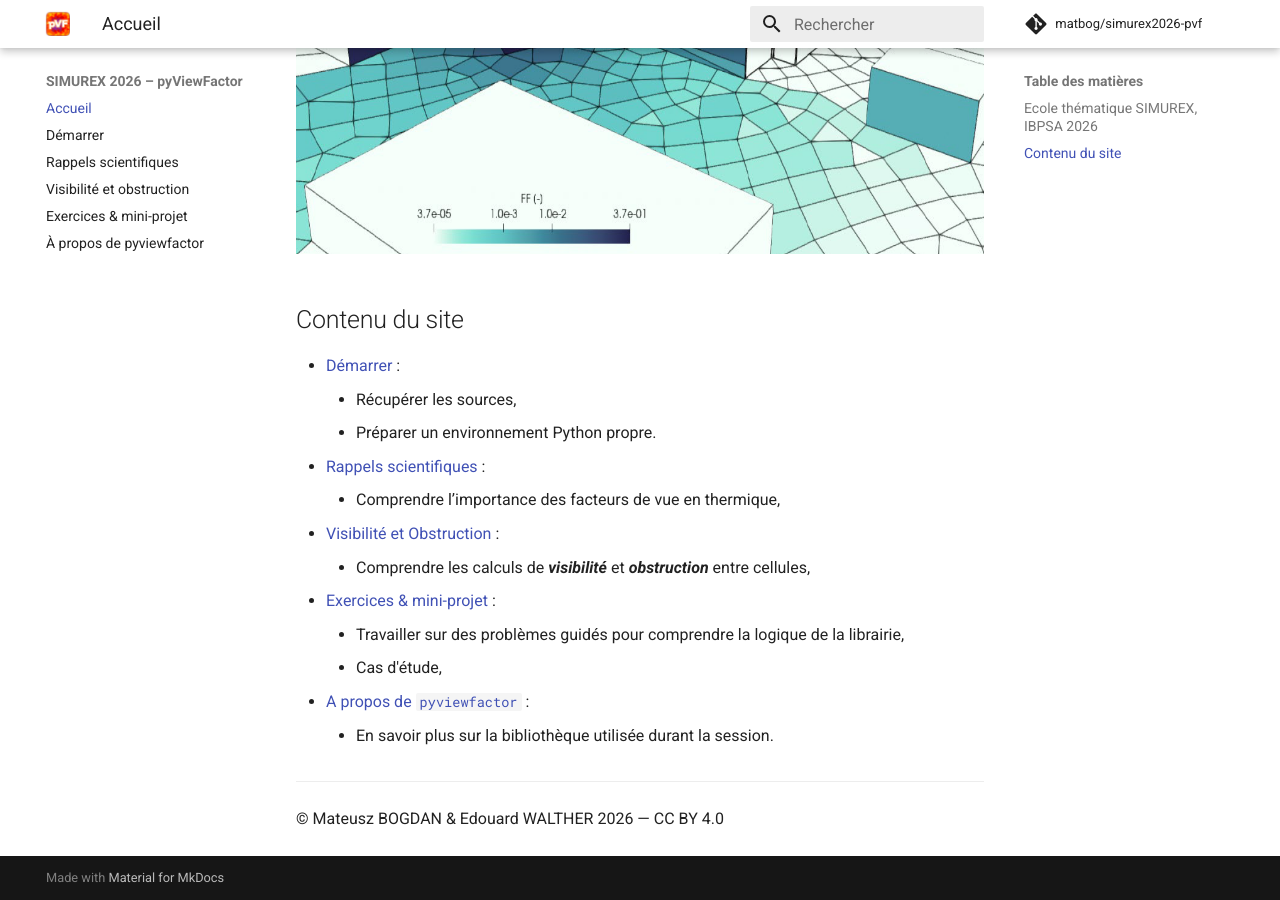
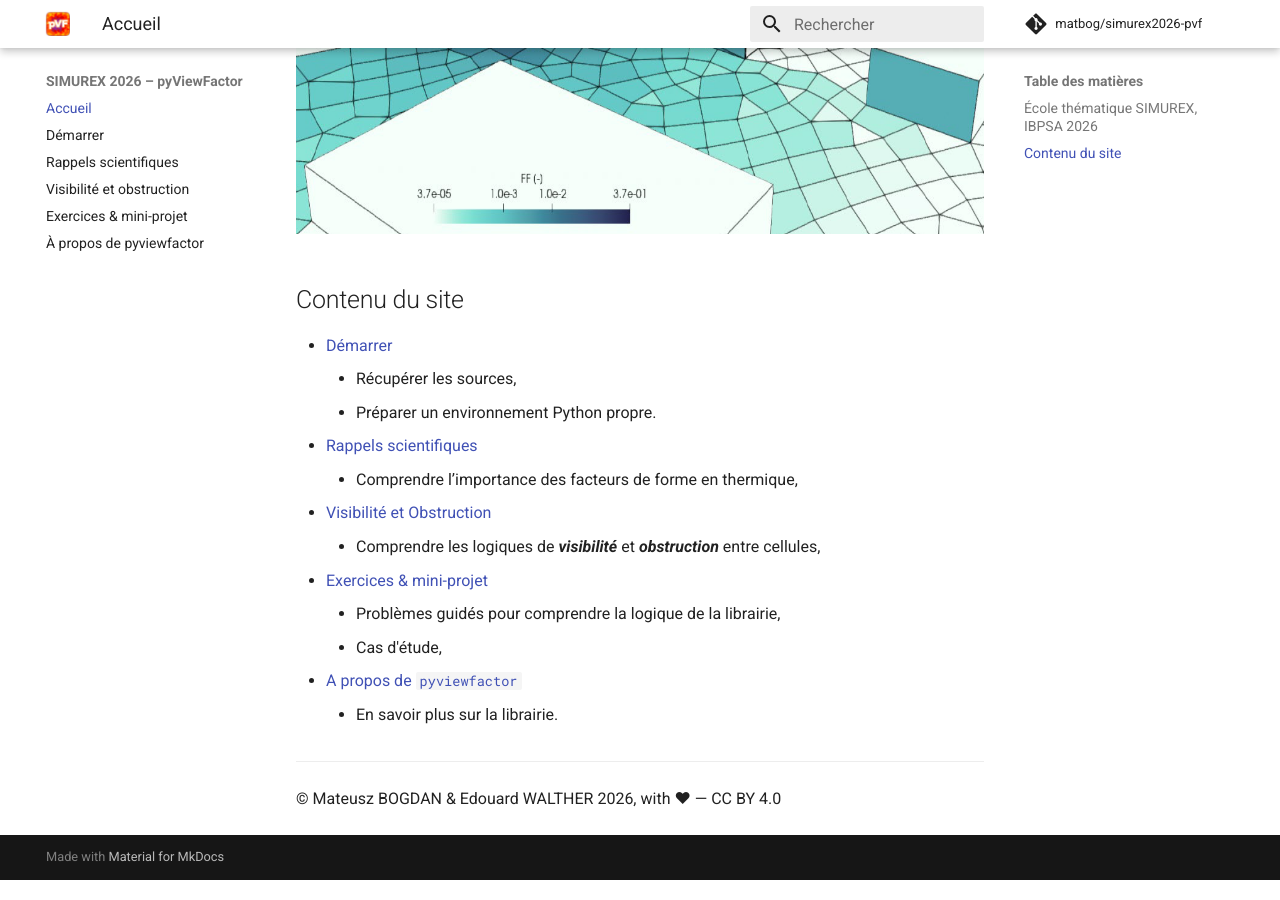
Before and after one commit to matbog/simurex2026-pvf, an MkDocs documentation site: the page built from docs/index.md, in a window 1280 px wide and 900 px high, scrolled down 786 px. Built offline with MkDocs 1.6.1 and Material for MkDocs 9.7.7, drawn with Linux system fonts in a browser that asks for light colours; comment, search, counter and statistics services are not loaded; some of the changed text lies outside the part shown.

```diff
--- a/docs/index.md
+++ b/docs/index.md
@@ -1,6 +1,6 @@
 # SIMUREX 2026 – Calcul de facteur de forme et échanges radiatifs
 
-## Ecole thématique SIMUREX, IBPSA 2026
+## École thématique SIMUREX, IBPSA 2026
 
 Cette session introduit le calcul des facteurs de forme pour les calculs radiatifs, dans le cadre
 d’applications en thermique et en simulation du bâtiment, avec un accent particulier sur
@@ -10,25 +10,25 @@ Ce cours s’inscrit dans le cadre d'une session de formation SIMUREX, associée
 [IBPSA France 2026](https://conference2026.ibpsa.fr/).
 
 !!! info "Objectif de la session"
-    Le contenu combine des éléments de contexte scientifique, ainsi que des exercices pratiques pour apprendre à utiliser [`pyviewfactor`](https://gitlab.com/arep-dev/pyViewFactor).
+    Apprendre à utiliser [`pyviewfactor`](https://gitlab.com/arep-dev/pyViewFactor) !
 
 ![Facteur de forme entre un individu et une scène urbaine](assets/FF_sceneUrbaine_cyl.png)
 
 ## Contenu du site
 
-* [Démarrer](get-started.md) :
+* [Démarrer](get-started.md)
     * Récupérer les sources,
     * Préparer un environnement Python propre.
-* [Rappels scientifiques](scientific-background.md) :
-    * Comprendre l’importance des facteurs de vue en thermique,
-* [Visibilité et Obstruction](visibility_obstruction.md) :
-    * Comprendre les calculs de ***visibilité*** et ***obstruction*** entre cellules,
-* [Exercices & mini-projet](exercises.md) :
-    * Travailler sur des problèmes guidés pour comprendre la logique de la librairie,
+* [Rappels scientifiques](scientific-background.md)
+    * Comprendre l’importance des facteurs de forme en thermique,
+* [Visibilité et Obstruction](visibility_obstruction.md)
+    * Comprendre les logiques de ***visibilité*** et ***obstruction*** entre cellules,
+* [Exercices & mini-projet](exercises.md)
+    * Problèmes guidés pour comprendre la logique de la librairie,
     * Cas d'étude,
-* [A propos de `pyviewfactor`](about-pyviewfactor.md) :
-    * En savoir plus sur la bibliothèque utilisée durant la session.
+* [A propos de `pyviewfactor`](about-pyviewfactor.md)
+    * En savoir plus sur la librairie.
 
 
 ---
-© Mateusz BOGDAN & Edouard WALTHER 2026 — CC BY 4.0
+© Mateusz BOGDAN & Edouard WALTHER 2026, with ❤︎ — CC BY 4.0
```
Also changed, not shown: docs/about-pyviewfactor.md (+6 -19 lines), docs/get-started.md (+2 -0 lines), site/404.html, site/about-pyviewfactor/index.html, site/assets/analytical_validation.png (added), site/assets/doorman.png (added), site/assets/ex3_flux_glo_14h.png (added), site/assets/ex3_solaire_14h.png (added), site/assets/ex3_svf_scene.png (added), site/assets/urban_scene.png (added), site/exercises/index.html, site/get-started/index.html, site/image.png (added), site/index.html, 3 more files.
